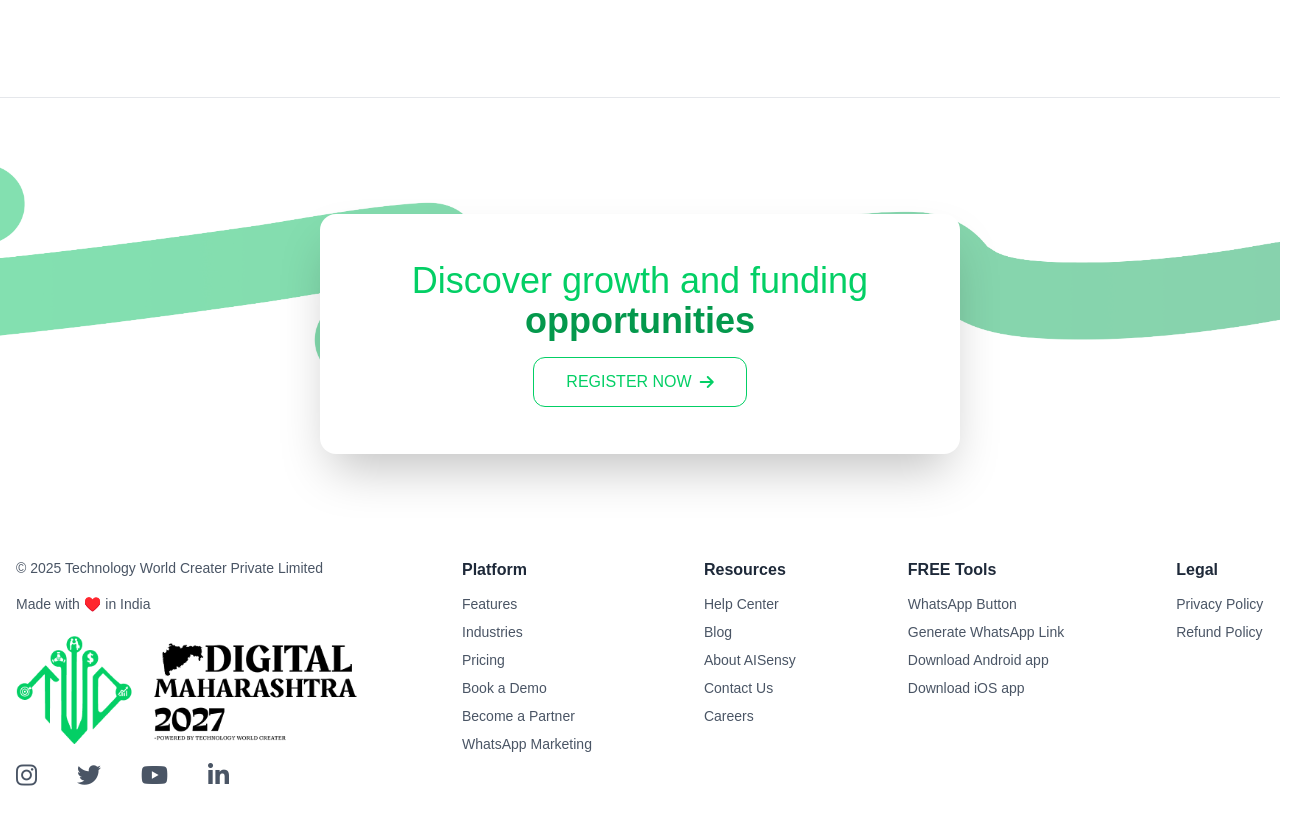
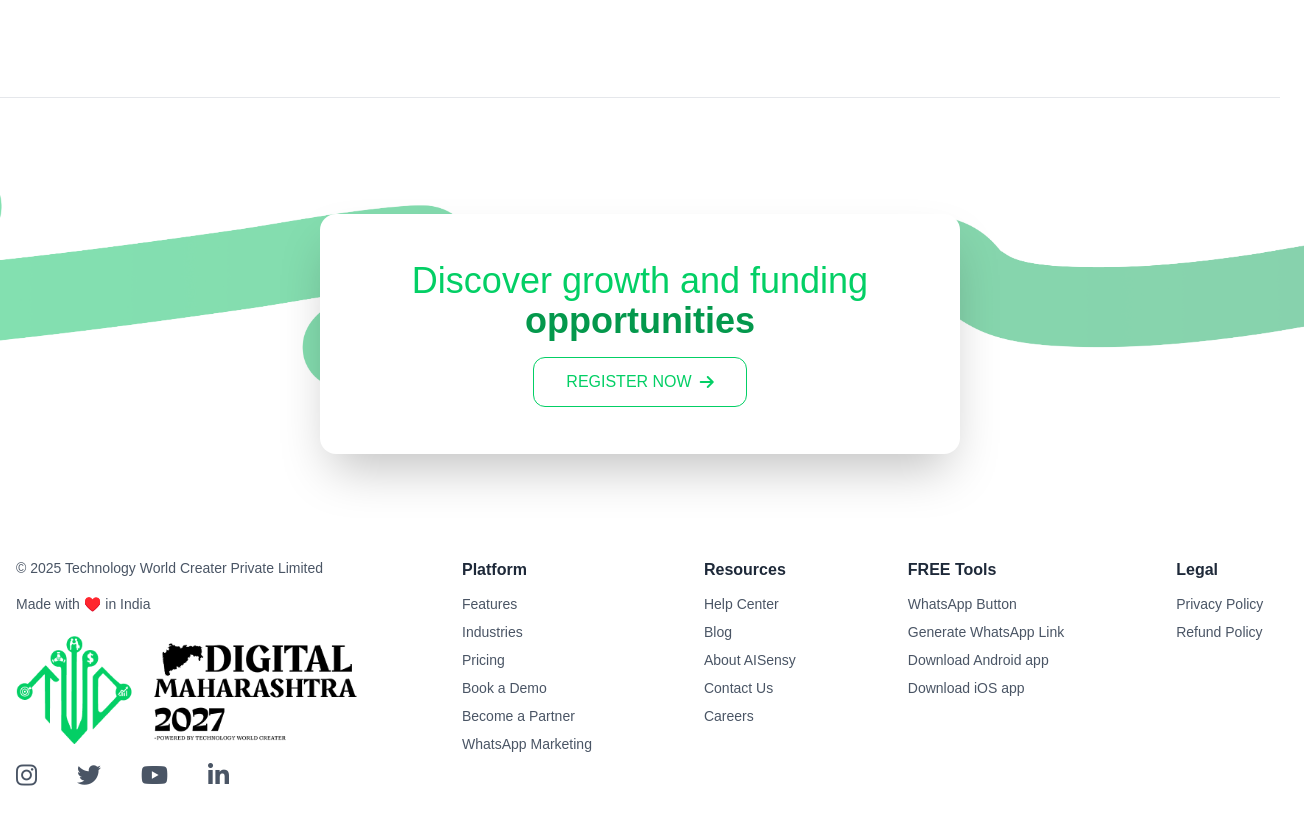
Before and after one commit to Technology-World-Creater/digital-mh-2027, a Next.js app: page / in a window 1280 px wide. Shown: the part 840-1664 px from the top of the page, 1304 px wide, since content can reach past the window. Built offline with nearby package versions, Linux system fonts and the light colour scheme.

Commit message:
style(layout): adjust footer spacing and image sizing
Fix responsive spacing issue on mobile by adding negative margin and change image fit from contain to cover for better visual consistency

```diff
--- a/src/components/layout/Footer.tsx
+++ b/src/components/layout/Footer.tsx
@@ -6,7 +6,7 @@ const Footer = () => {
     <footer className="bg-white py-10 border-t border-gray-200">
       <div className="container mx-auto">
         {/* Top Section: Growth and Funding Opportunities */}
-        <div className="relative rounded-lg py-16 mb-10 overflow-hidden">
+        <div className="relative rounded-lg py-16 mb-10 md:-mx-6 overflow-hidden">
           <div className="absolute top-1/2 md:top-2/5 lg:top-0 left-0 w-full h-full">
             {/* Placeholder for the green wave/blob background */}
             <Image
@@ -14,7 +14,7 @@ const Footer = () => {
               alt="Footer Background"
               width={1000}
               height={200}
-              objectFit="contain"
+              objectFit="cover"
               className="w-full text-[#03CF65]"
             />
           </div>
```
